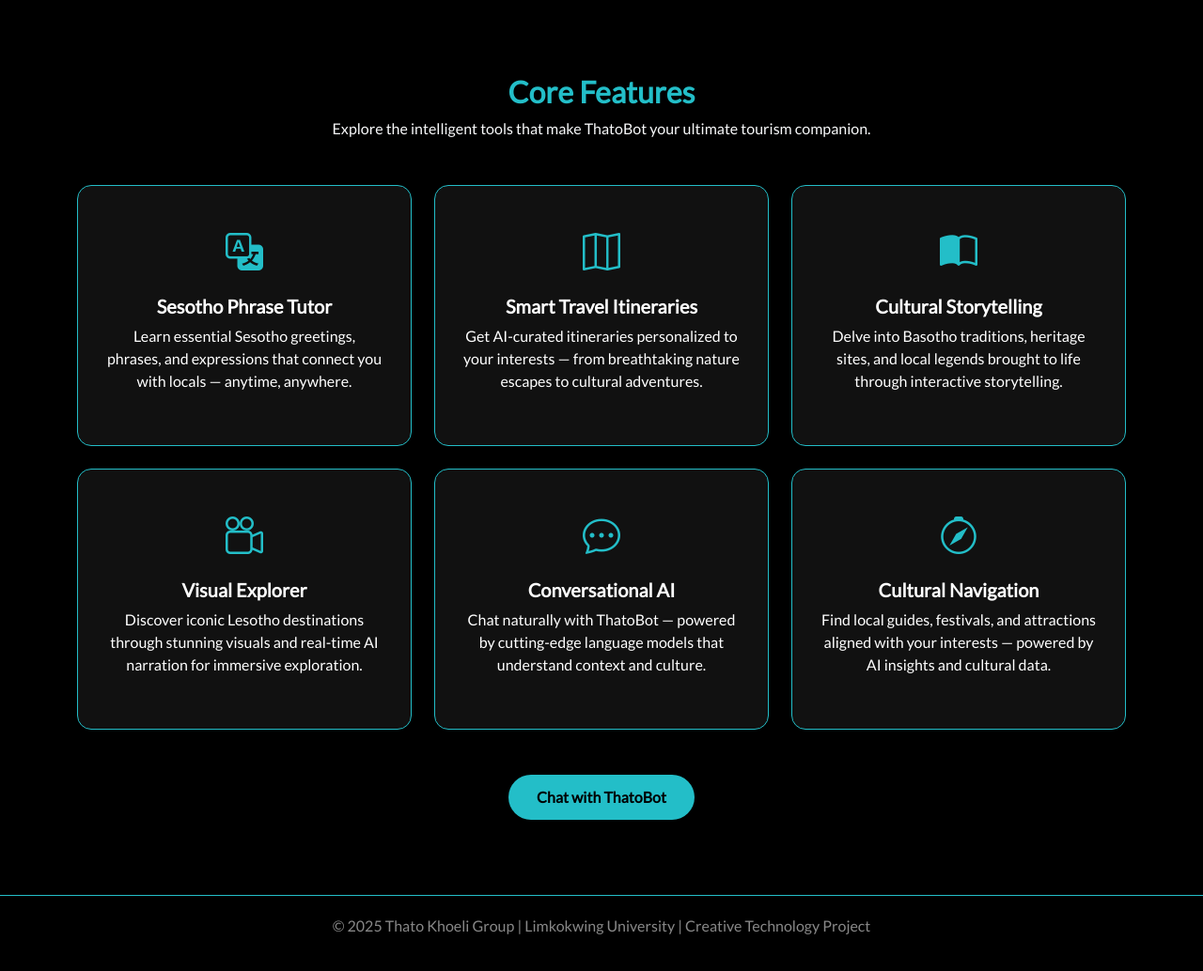
After one commit to LeratoTheko/Tourism-Chatbot-Lesotho, a Django app: page /features in a window 1280 px wide. The commit adds this page. Shown: the part 481-1515 px from the top of the page at 94% size. Run offline with Django 5.2, Linux system fonts and the light colour scheme.

Commit message:
Enhancement

```diff
--- /dev/null
+++ b/tourism/explore/templates/explore/landing/features.html
@@ -0,0 +1,195 @@
+<!DOCTYPE html>
+<html lang="en">
+<head>
+  <meta charset="UTF-8" />
+  <meta name="viewport" content="width=device-width, initial-scale=1.0" />
+  <title>Features | Thato Khoeli Group</title>
+  <link href="https://cdn.jsdelivr.net/npm/bootstrap@5.3.3/dist/css/bootstrap.min.css" rel="stylesheet">
+  <link href="https://fonts.googleapis.com/css2?family=Poppins:wght@500;700&family=Lato:wght@400;500&display=swap" rel="stylesheet">
+  <link rel="stylesheet" href="https://cdn.jsdelivr.net/npm/bootstrap-icons@1.10.5/font/bootstrap-icons.css">
+
+  <style>
+    body {
+      background-color: #000;
+      color: #fff;
+      font-family: 'Lato', sans-serif;
+    }
+
+    header {
+      background: linear-gradient(to right, rgba(0,0,0,0.9), rgba(35,190,200,0.25)),
+                  url('https://images.unsplash.com/photo-1600022193609-bb2a9bb6f148?auto=format&fit=crop&w=1500&q=80') center/cover no-repeat;
+      height: 60vh;
+      display: flex;
+      align-items: center;
+      justify-content: center;
+      text-align: center;
+      color: #fff;
+      position: relative;
+    }
+
+    header::after {
+      content: '';
+      position: absolute;
+      inset: 0;
+      background: rgba(0,0,0,0.4);
+    }
+
+    header .content {
+      position: relative;
+      z-index: 2;
+    }
+
+    header h1 {
+      font-family: 'Poppins', sans-serif;
+      font-size: 3rem;
+      color: #23bec8;
+      font-weight: 700;
+    }
+
+    header p {
+      font-size: 1.2rem;
+      max-width: 700px;
+      margin: 0 auto;
+      color: #eaeaea;
+    }
+
+    .feature-section {
+      padding: 80px 0;
+    }
+
+    .feature-card {
+      background: #111;
+      border: 1px solid #23bec8;
+      border-radius: 15px;
+      padding: 40px 30px;
+      text-align: center;
+      transition: all 0.3s ease-in-out;
+      height: 100%;
+    }
+
+    .feature-card:hover {
+      background: linear-gradient(145deg, #23bec8, #1b8088);
+      color: #000;
+      transform: translateY(-10px);
+      box-shadow: 0 0 20px rgba(35,190,200,0.4);
+    }
+
+    .feature-card i {
+      font-size: 2.5rem;
+      color: #23bec8;
+      margin-bottom: 20px;
+      transition: color 0.3s ease-in-out;
+    }
+
+    .feature-card:hover i {
+      color: #000;
+    }
+
+    .btn-main {
+      background-color: #23bec8;
+      color: #000;
+      border: none;
+      font-weight: 600;
+      padding: 12px 30px;
+      border-radius: 50px;
+      transition: all 0.3s ease-in-out;
+    }
+
+    .btn-main:hover {
+      background-color: #fff;
+      color: #000;
+    }
+
+    footer {
+      background-color: #000;
+      border-top: 1px solid #23bec8;
+      padding: 20px;
+      text-align: center;
+      color: #888;
+    }
+  </style>
+</head>
+<body>
+
+  {% include 'explore/landing/navbar.html' %}
+
+  <!-- HEADER -->
+  <header>
+    <div class="content">
+      <h1>Discover What ThatoBot Can Do</h1>
+      <p class="mt-3">Empowering travelers to explore Lesotho’s beauty, culture, and language — guided by AI intelligence and cultural insight.</p>
+    </div>
+  </header>
+
+  <!-- FEATURES SECTION -->
+  <section class="feature-section">
+    <div class="container">
+      <div class="text-center mb-5">
+        <h2 class="fw-bold" style="color:#23bec8;">Core Features</h2>
+        <p class="text-light">Explore the intelligent tools that make ThatoBot your ultimate tourism companion.</p>
+      </div>
+
+      <div class="row g-4">
+        <div class="col-md-4">
+          <div class="feature-card">
+            <i class="bi bi-translate"></i>
+            <h5 class="fw-bold mt-3">Sesotho Phrase Tutor</h5>
+            <p>Learn essential Sesotho greetings, phrases, and expressions that connect you with locals — anytime, anywhere.</p>
+          </div>
+        </div>
+
+        <div class="col-md-4">
+          <div class="feature-card">
+            <i class="bi bi-map"></i>
+            <h5 class="fw-bold mt-3">Smart Travel Itineraries</h5>
+            <p>Get AI-curated itineraries personalized to your interests — from breathtaking nature escapes to cultural adventures.</p>
+          </div>
+        </div>
+
+        <div class="col-md-4">
+          <div class="feature-card">
+            <i class="bi bi-book-half"></i>
+            <h5 class="fw-bold mt-3">Cultural Storytelling</h5>
+            <p>Delve into Basotho traditions, heritage sites, and local legends brought to life through interactive storytelling.</p>
+          </div>
+        </div>
+
+        <div class="col-md-4">
+          <div class="feature-card">
+            <i class="bi bi-camera-reels"></i>
+            <h5 class="fw-bold mt-3">Visual Explorer</h5>
+            <p>Discover iconic Lesotho destinations through stunning visuals and real-time AI narration for immersive exploration.</p>
+          </div>
+        </div>
+
+        <div class="col-md-4">
+          <div class="feature-card">
+            <i class="bi bi-chat-dots"></i>
+            <h5 class="fw-bold mt-3">Conversational AI</h5>
+            <p>Chat naturally with ThatoBot — powered by cutting-edge language models that understand context and culture.</p>
+          </div>
+        </div>
+
+        <div class="col-md-4">
+          <div class="feature-card">
+            <i class="bi bi-compass"></i>
+            <h5 class="fw-bold mt-3">Cultural Navigation</h5>
+            <p>Find local guides, festivals, and attractions aligned with your interests — powered by AI insights and cultural data.</p>
+          </div>
+        </div>
+      </div>
+
+      <div class="text-center mt-5">
+        <a href="#contact" class="btn btn-main">Chat with ThatoBot</a>
+      </div>
+    </div>
+  </section>
+
+  <!-- FOOTER -->
+  <footer>
+    <p>© 2025 Thato Khoeli Group | Limkokwing University | Creative Technology Project</p>
+  </footer>
+
+  <script src="https://cdn.jsdelivr.net/npm/bootstrap@5.3.3/dist/js/bootstrap.bundle.min.js"></script>
+</body>
+</html>
--- a/tourism/explore/templates/explore/landing/navbar.html
+++ b/tourism/explore/templates/explore/landing/navbar.html
@@ -12,16 +12,10 @@
           <a class="nav-link active" href="{% url 'welcome' %}" style="color:#fff; font-weight:500;">Home</a>
         </li>
         <li class="nav-item">
-          <a class="nav-link" href="#features" style="color:#fff; font-weight:500;">Features</a>
+          <a class="nav-link" href="{% url 'features' %}" style="color:#fff; font-weight:500;">Features</a>
         </li>
         <li class="nav-item">
-          <a class="nav-link" href="#chatbot" style="color:#fff; font-weight:500;">Chatbot</a>
-        </li>
-        <li class="nav-item">
-          <a class="nav-link" href="#about" style="color:#fff; font-weight:500;">About</a>
-        </li>
-        <li class="nav-item">
-          <a class="nav-link" href="#contact" style="color:#fff; font-weight:500;">Contact</a>
+          <a class="nav-link" href="{% url 'about' %}" style="color:#fff; font-weight:500;">About</a>
         </li>
       </ul>
     </div>
--- a/tourism/explore/urls.py
+++ b/tourism/explore/urls.py
@@ -4,4 +4,6 @@ from . import views
 
 urlpatterns = [
     path('', views.base, name = "welcome"),
+    path('features', views.feature, name='features'),
+    path('about', views.about, name='about'),
 ]
--- a/tourism/explore/views.py
+++ b/tourism/explore/views.py
@@ -3,3 +3,12 @@ from django.shortcuts import render
 # Create your views here.
 def base(request):
     return render(request, 'explore/landing/base.html', {})
+
+
+def feature(request):
+    return render(request, 'explore/landing/features.html', {})
+
+
+
+def about(request):
+    return render(request, 'explore/landing/about.html', {})
--- a/tourism/tourism/settings.py
+++ b/tourism/tourism/settings.py
@@ -121,3 +121,5 @@ STATIC_URL = 'static/'
 # https://docs.djangoproject.com/en/5.2/ref/settings/#default-auto-field
 
 DEFAULT_AUTO_FIELD = 'django.db.models.BigAutoField'
+# Static files (CSS, JS, images)
+STATIC_URL = '/static/'
```
Also changed, not shown: tourism/explore/templates/explore/landing/about.html (added, +169 -0 lines), tourism/explore/templates/explore/landing/base.html (+8 -5 lines), tourism/explore/templates/explore/landing/bot_modal.html (+25 -13 lines), tourism/tourism/static/images/OIP.webp (added), tourism/tourism/static/images/maletsunyane.webp (added), tourism/tourism/static/images/thaba-bosiu-cultural.jpg (added).
